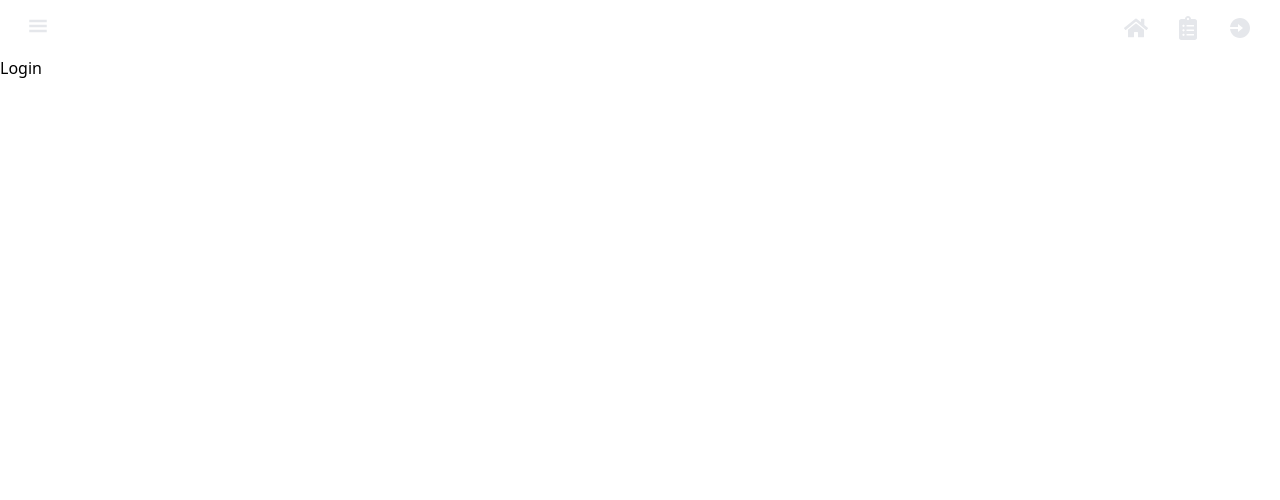
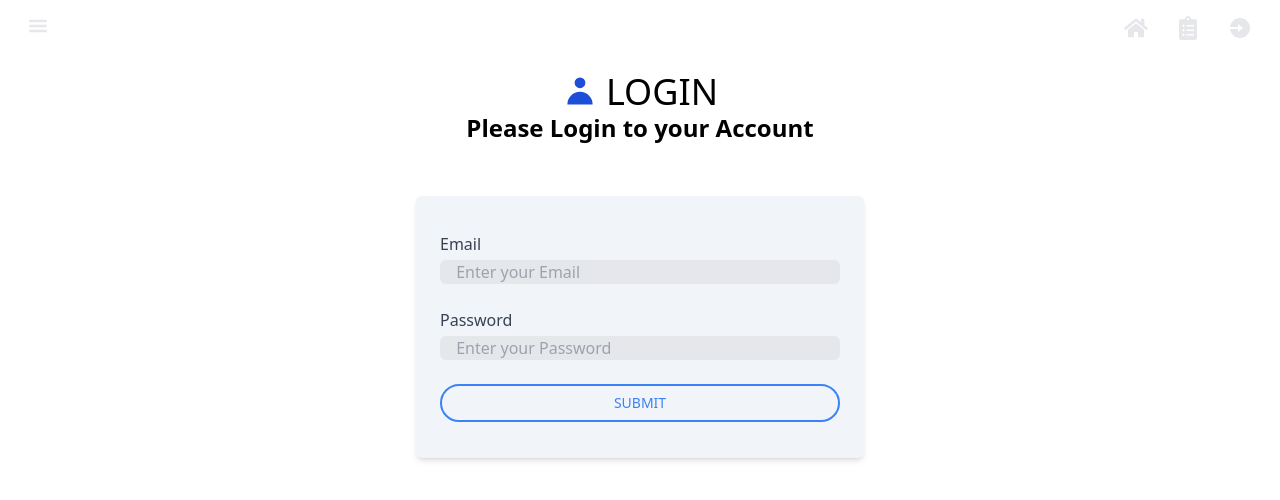
Before and after one commit to ABay23/IMN-1.0, a React (Create React App) app in the folder frontend/: page /login in a window 1280 px wide. Shown: the top 500 px of the page. Built offline with nearby package versions, Linux system fonts and the light colour scheme.

Commit message:
Forms Tailwind

```diff
--- a/frontend/src/App.js
+++ b/frontend/src/App.js
@@ -1,5 +1,7 @@
 import React from 'react'
 import { BrowserRouter as Router, Routes, Route } from 'react-router-dom'
+import { ToastContainer } from 'react-toastify'
+import 'react-toastify/dist/ReactToastify.css'
 import Home from './pages/Home'
 import Register from './pages/Register'
 import Login from './pages/Login'
@@ -18,6 +20,7 @@ function App() {
           </Routes>
         </div>
       </Router>
+      <ToastContainer />
     </>
   )
 }
--- a/frontend/src/pages/Login.jsx
+++ b/frontend/src/pages/Login.jsx
@@ -1,11 +1,76 @@
 import { useState } from 'react'
+import { toast } from 'react-toastify'
+import { HiUser } from 'react-icons/hi'
 
-const Register = () => {
+const Login = () => {
+  const [formData, setFormData] = useState({
+    email: '',
+    password: '',
+  })
+
+  const { email, password } = formData
+
+  const onChange = (e) => {
+    setFormData((prevState) => ({
+      ...prevState,
+      [e.target.name]: e.target.value,
+    }))
+  }
+
+  const onsubmit = (e) => {
+    e.preventDefault()
+
+    // if(){}
+  }
+
   return (
     <>
-      <h1>Login</h1>
+      <section className='  px-6 mx-auto py-4 md:max-w-4xl antialiased'>
+        <div className='flex justify-center space-x-2'>
+          <HiUser className=' text-blue-700 text-4xl' />
+          <h1 className=' text-center  w-max text-4xl'>LOGIN</h1>
+        </div>
+        <p className=' text-center text-2xl font-bold'>
+          Please Login to your Account
+        </p>
+      </section>
+      <section className=' justify-center mx-auto py-1 md:max-w-4xl antialiased'>
+        <div className=' mx-auto py-9 px-6 mt-8 max-w-md shadow-md rounded-md  bg-slate-100'>
+          <form onSubmit={onsubmit} className=' grid grid-cols-1 gap-6'>
+            <label className='block'>
+              <span className=' text-gray-700'>Email</span>
+              <input
+                className=' mt-1 w-full block bg-gray-200 rounded-md px-3'
+                type='email'
+                id='email'
+                value={email}
+                name='email'
+                onChange={onChange}
+                placeholder=' Enter your Email'
+                required
+              />
+            </label>
+            <label className='block'>
+              <span className=' text-gray-700'>Password</span>
+              <input
+                className=' mt-1 w-full block bg-gray-200 rounded-md px-3'
+                type='password'
+                name='password'
+                id='password'
+                value={password}
+                onChange={onChange}
+                placeholder=' Enter your Password'
+                required
+              />
+            </label>
+            <button className=' inline-block py-2 px-2 border-2 border-blue-500 text-blue-500 font-medium leading-tight uppercase text-sm rounded-full hover:bg-black hover:bg-opacity-10 focus:outline-none focus:ring-0 transition duration-150 ease-in-out'>
+              Submit
+            </button>
+          </form>
+        </div>
+      </section>
     </>
   )
 }
 
-export default Register
+export default Login
--- a/frontend/src/pages/Register.jsx
+++ b/frontend/src/pages/Register.jsx
@@ -1,4 +1,6 @@
 import { useState } from 'react'
+import { HiUserAdd } from 'react-icons/hi'
+import { toast } from 'react-toastify'
 
 const Register = () => {
   const [formData, setFormData] = useState({
@@ -17,15 +19,30 @@ const Register = () => {
     }))
   }
 
+  const onsubmit = (e) => {
+    e.preventDefault()
+
+    // if(){}
+
+    if (password !== password2) {
+      toast.error('Password do not match')
+    }
+  }
+
   return (
     <>
-      <section>
-        <h1>Register</h1>
-        <p>Please Create an Account</p>
+      <section className=' max-w-md px-6 mx-auto py-4 md:max-w-4xl antialiased'>
+        <div className='flex justify-center space-x-2'>
+          <HiUserAdd className=' text-blue-700 text-4xl' />
+          <h1 className='text-center  w-max text-4xl'>REGISTER</h1>
+        </div>
+        <p className='text-center text-2xl font-bold px-40 indent-2'>
+          Please Register a new Account
+        </p>
       </section>
-      <section className=' justify-center mx-auto py-10 md:max-w-4xl antialiased'>
+      <section className=' justify-center mx-auto py-1 md:max-w-4xl antialiased'>
         <div className=' mx-auto py-9 px-6 mt-8 max-w-md shadow-md rounded-md  bg-slate-100'>
-          <form className=' grid grid-cols-1 gap-6'>
+          <form onSubmit={onsubmit} className=' grid grid-cols-1 gap-6'>
             <label className='block'>
               <span className=' text-gray-700'>Name</span>
               <input
@@ -36,6 +53,7 @@ const Register = () => {
                 value={name}
                 onChange={onChange}
                 placeholder=' Enter your Name'
+                required
               />
             </label>
             <label className='block'>
@@ -48,6 +66,7 @@ const Register = () => {
                 name='email'
                 onChange={onChange}
                 placeholder=' Enter your Email'
+                required
               />
             </label>
             <label className='block'>
@@ -60,6 +79,7 @@ const Register = () => {
                 value={password}
                 onChange={onChange}
                 placeholder=' Enter your Password'
+                required
               />
             </label>
             <label className='block'>
@@ -72,8 +92,12 @@ const Register = () => {
                 value={password2}
                 onChange={onChange}
                 placeholder=' Confirm your Password'
+                required
               />
             </label>
+            <button className=' inline-block py-2 px-2 border-2 border-blue-500 text-blue-500 font-medium leading-tight uppercase text-sm rounded-full hover:bg-black hover:bg-opacity-10 focus:outline-none focus:ring-0 transition duration-150 ease-in-out'>
+              Submit
+            </button>
           </form>
         </div>
       </section>
```
